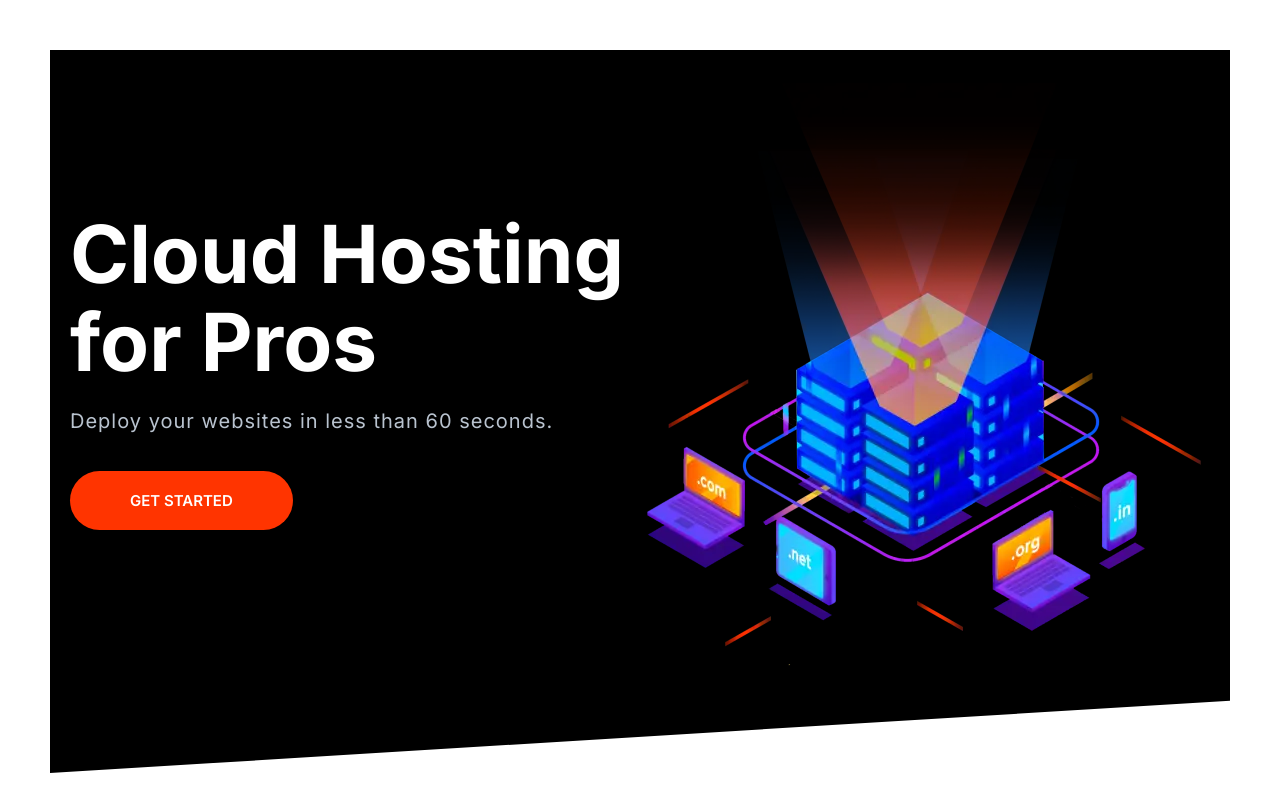
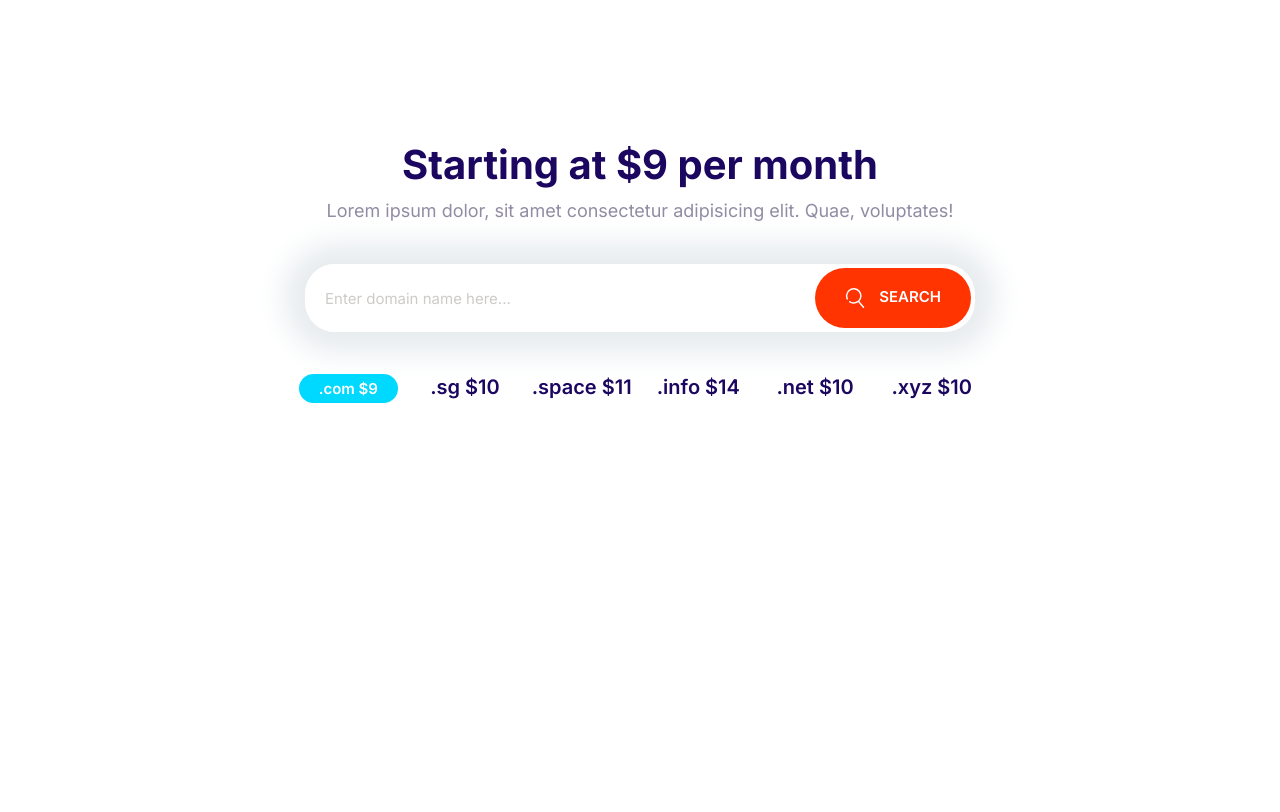
Before and after one commit to ms88941/moshify, a plain HTML site: page index.html in a window 1280 px wide. Drawn offline with Linux system fonts and the light colour scheme.

Commit message:
Build the domain block component

```diff
--- a/css/styles.css
+++ b/css/styles.css
@@ -211,10 +211,18 @@ a {
   font-size: 1.8rem;
   font-weight: 600;
   margin: 1rem 0;
+  outline: 0;
   padding: 2rem 3rem;
   text-align: center;
   text-transform: uppercase;
   white-space: nowrap;
+}
+
+.btn .icon {
+  height: 2rem;
+  margin-right: 1rem;
+  vertical-align: middle;
+  width: 2rem;
 }
 
 .btn--primary {
@@ -294,7 +302,7 @@ a {
 .input-group .input {
   border: 0;
   flex-grow: 1;
-  padding: 1.5rem 1rem;
+  padding: 1.5rem 2rem;
 }
 
 .input-group .btn {
@@ -708,3 +716,28 @@ a {
     text-align: left;
   }
 }
+
+/* Domain Block */
+.block-domain .input-group {
+  border: 0;
+  box-shadow: 0 0 30px 20px #e6ebee;
+  margin: 4rem auto;
+  max-width: 670px;
+}
+
+.block-domain__prices {
+  display: grid;
+  font-size: 2rem;
+  font-weight: 600;
+  grid-template-columns: repeat(3, 1fr);
+  grid-template-rows: repeat(2, 6rem);
+  justify-items: center;
+  margin: 0 auto;
+  max-width: 700px;
+}
+
+@media screen and (min-width: 768px) {
+  .block-domain__prices {
+    grid-template-columns: repeat(auto-fit, minmax(10rem, 1fr));
+  }
+}
--- a/index.html
+++ b/index.html
@@ -14,27 +14,35 @@
     <link rel="stylesheet" href="css/styles.css" />
   </head>
   <body style="padding: 5rem">
-    <section class="block block--dark block--skewed-left hero">
-      <div class="container grid grid--1x2">
-        <header class="block__header hero__content">
-          <h1 class="block__heading">Cloud Hosting for Pros</h1>
-          <p class="hero__tagline">
-            Deploy your websites in less than 60 seconds.
-          </p>
-          <a href="" class="btn btn--accent btn--stretched">Get Started</a>
-        </header>
-        <picture>
-          <source
-            type="image/webp"
-            srcset="images/banner.webp 1x, images/banner@2x.webp 2x"
-          />
-          <source
-            type="image/png"
-            srcset="images/banner.png 1x, images/banner@2x.png 2x"
-          />
-          <img class="hero__image" src="images/banner.png" alt="" />
-        </picture>
+    <section class="block container block-domain">
+      <header class="block__header">
+        <h2>Starting at $9 per month</h2>
+        <p>
+          Lorem ipsum dolor, sit amet consectetur adipisicing elit. Quae,
+          voluptates!
+        </p>
+      </header>
+      <div class="input-group">
+        <input
+          type="text"
+          class="input"
+          placeholder="Enter domain name here..."
+        />
+        <button class="btn btn--accent">
+          <svg class="icon icon--white">
+            <use xlink:href="images/sprite.svg#search" />
+          </svg>
+          Search
+        </button>
       </div>
+      <ul class="list block-domain__prices">
+        <li><span class="badge badge--secondary">.com $9</span></li>
+        <li>.sg $10</li>
+        <li>.space $11</li>
+        <li>.info $14</li>
+        <li>.net $10</li>
+        <li>.xyz $10</li>
+      </ul>
     </section>
     <script src="js/main.js"></script>
   </body>
```
Also changed, not shown: components/domainBlocks.html (added, +26 -0 lines).
